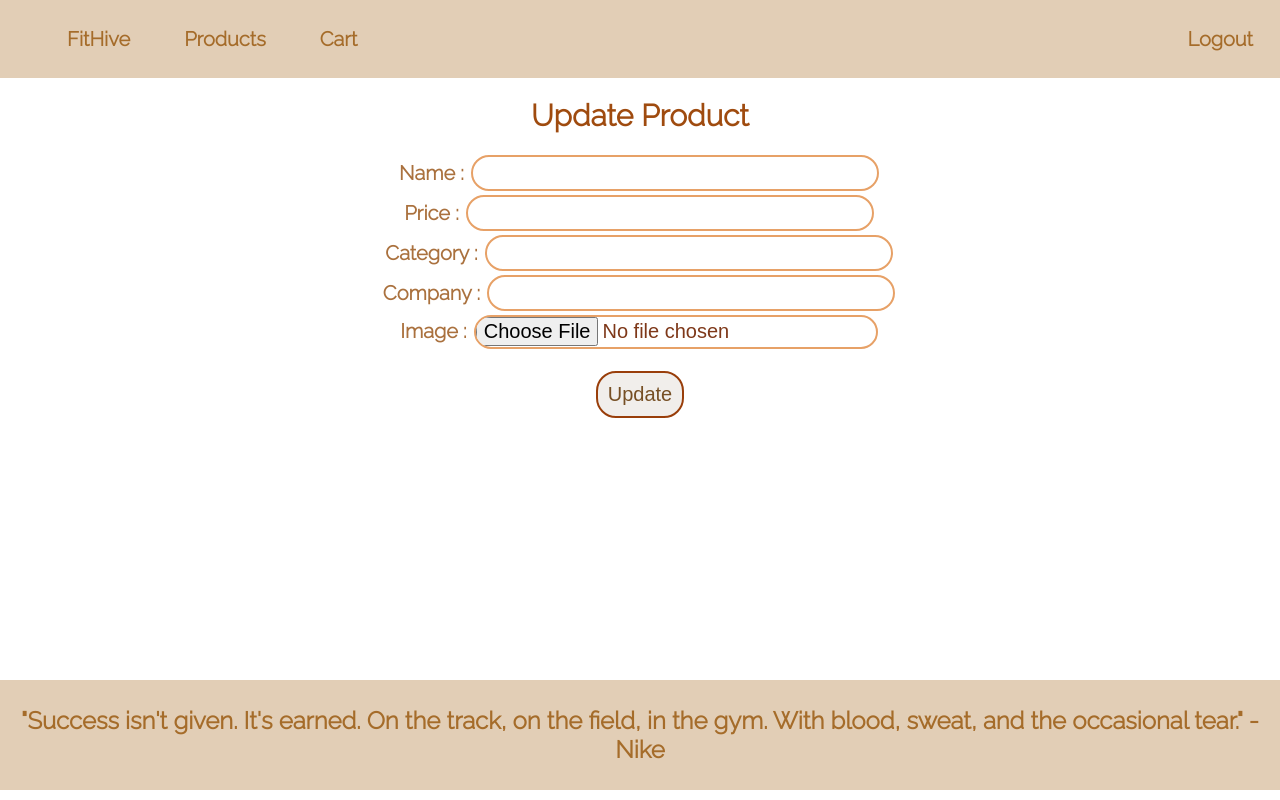
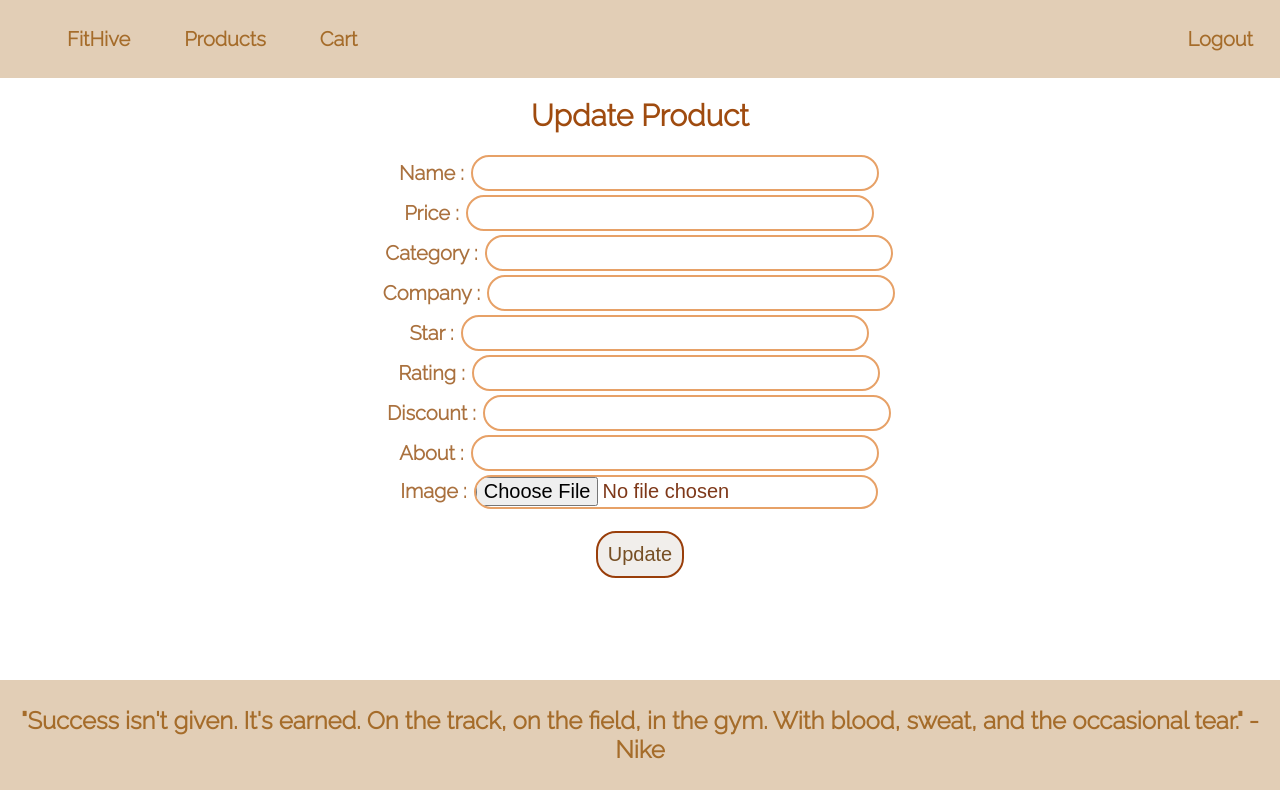
Before and after one commit to JAYAKANTHARUN/FitHive, a React (Create React App) app in the folder client/: page /update/1 in a window 1280 px wide. Built offline with nearby package versions, Linux system fonts and the light colour scheme; no server answers; sample sign-in values are in the browser's storage.

Commit message:
Updated Products Collection

```diff
--- a/client/src/App.css
+++ b/client/src/App.css
@@ -223,8 +223,9 @@ table img{
   border-radius: 20px;
   padding: 5px;
   transition: all 0.5s ease;
-  margin-left: 2px;
-  margin-right: 2px;
+  /* margin-left: 2px;
+  margin-right: 2px; */
+  margin: 2px;
 }
 .products button:hover{
   background-color: rgb(225, 210, 194);
--- a/client/src/components/AddProduct.js
+++ b/client/src/components/AddProduct.js
@@ -8,6 +8,10 @@ const AddProduct=()=>{
     const [category,setcategory]=useState('')
     const [company,setcompany]=useState('')
     const [image,setimage]=useState('')
+    const [star,setstar]=useState('')
+    const [rating,setrating]=useState('')
+    const [discount,setdiscount]=useState('')
+    const [about,setabout]=useState('')
     const navigate=useNavigate()
 
     const addproduct=async ()=>{
@@ -17,7 +21,7 @@ const AddProduct=()=>{
 
         let result = await fetch('http://127.0.0.1:3000/add',{
             method:'post',
-            body:JSON.stringify({name,price,category,company,image}),
+            body:JSON.stringify({name,price,category,company,image,star,rating,discount,about}),
             headers:{
                 'Content-Type':'application/json',
                 'authorization':JSON.parse(localStorage.getItem('token'))
@@ -25,7 +29,7 @@ const AddProduct=()=>{
         })
         result=await result.json()
         //console.log(result)
-        if (result.name && result.price && result.category && result.company && result.image){
+        if (result.name && result.price && result.category && result.company && result.image && result.star && result.rating && result.discount && result.about){
             navigate('/admin')
         }
         else{
@@ -56,6 +60,14 @@ const AddProduct=()=>{
             <input type="text" id='category' value={category} onChange={(e) => { setcategory(e.target.value) }} /><br />
             <label>Company : </label>
             <input type="text" id='company' value={company} onChange={(e) => { setcompany(e.target.value) }} /><br />
+            <label>Star : </label>
+            <input type="text" id='star' value={star} onChange={(e) => { setstar(e.target.value) }} /><br />
+            <label>Rating : </label>
+            <input type="text" id='rating' value={rating} onChange={(e) => { setrating(e.target.value) }} /><br />
+            <label>Discount : </label>
+            <input type="text" id='discount' value={discount} onChange={(e) => { setdiscount(e.target.value) }} /><br />
+            <label>About : </label>
+            <input type="text" id='about' value={about} onChange={(e) => { setabout(e.target.value) }} /><br />
             <label>Image : </label>
             <input type="file" accept="image/*" onChange={converttobase64} />
             {image === "" || image === null ? "" : <img src={image} alt="loading" />} <br />
--- a/client/src/components/Details.js
+++ b/client/src/components/Details.js
@@ -9,12 +9,18 @@ const Details = () => {
     const [category, setcategory] = useState('')
     const [company, setcompany] = useState('')
     const [image, setimage] = useState('')
+    const [star,setstar]=useState('')
+    const [rating,setrating]=useState('')
+    const [discount,setdiscount]=useState('')
+    const [about,setabout]=useState('')
     const params = useParams()
     const navigate=useNavigate()
 
     useEffect(() => {
+        const parsedstar=parseInt(star)
+        setstarcount(parsedstar)
         getdetails()
-    }, [])
+    }, [star])
 
     const getdetails = async () => {
         let result = await fetch(`http://127.0.0.1:3000/details/${params.id}`)
@@ -24,13 +30,17 @@ const Details = () => {
         setcategory(result.category)
         setcompany(result.company)
         setimage(result.image)
+        setstar(result.star)
+        setrating(result.rating)
+        setdiscount(result.discount)
+        setabout(result.about)
     }
     const auth = JSON.parse(localStorage.getItem('user'))
 
-    const [rating, setRating] = useState(4);
+    const [starcount, setstarcount] = useState(parseFloat(star));
 
     const handleStarClick = (starIndex) => {
-        setRating(starIndex + 1);
+        setstarcount(starIndex + 1);
     };
     const addtocart = async (id,name,price,company,category,image) => {
         if (auth) {
@@ -61,20 +71,20 @@ const Details = () => {
                 <div className="detailspara">
                     <p className="brand">Brand - {company}</p>
                     <div className="rating">
-                        4.0 - {[...Array(5)].map((_, index) => (
+                        {star}.0 - {[...Array(5)].map((_, index) => (
                             <span
                                 key={index}
-                                className={index < rating ? 'star filled' : 'star'}
+                                className={index < starcount ? 'star filled' : 'star'}
                                 onClick={() => handleStarClick(index)}
                             >
                                 &#9733;
                             </span>
-                        ))} <a href=''> 135 Ratings</a>
+                        ))} <a href=''> {rating} Ratings</a>
                     </div>
                     <div className="amount">
-                        <p className="red">-70%  </p><p className="discount">${price}</p>
+                        <p className="red">-{discount}%  </p><p className="discount">${price}</p>
                     </div>
-                    <p className="mrp">M.R.P - ${Math.round(price * 100.00 / 70.00)}</p>
+                    <p className="mrp">M.R.P - ${Math.round(price * 100.00 / (100.00-discount))}</p>
                     <p className="deals">Deal of the Day</p>
                     <p className="tax">Inclusive of all Taxes</p>
                     <hr />
@@ -104,8 +114,7 @@ const Details = () => {
                     <div>
                         <p className="heading">About this Item - </p>
                         <p className="about">Category - {category}</p>
-                        <p className="about">Lorem ipsum dolor sit amet, consectetur adipisicing elit. Quasi, et.</p>
-                        <p className="about">Lorem ipsum dolor sit amet consectetur adipisicing elit. Ipsam, eos fuga? Officiis esse laudantium.</p>
+                        <p className="about">{about}</p>
                     </div>
                     <hr />
                     <button onClick={() => { addtocart(params.id,name,price,company,category,image) }}>Add to Cart</button>
--- a/client/src/components/ProductsList.js
+++ b/client/src/components/ProductsList.js
@@ -84,6 +84,8 @@ const Products = () => {
                                     <th scope="col">Price</th>
                                     <th scope="col">Category</th>
                                     <th scope="col">Company</th>
+                                    <th scope="col">Star</th>
+                                    <th scope="col">Discount</th>
                                     <th scope="col">Image</th>
                                     <th scope="col">Operation</th>
 
@@ -98,6 +100,8 @@ const Products = () => {
                                             <td>{item.price}</td>
                                             <td>{item.category}</td>
                                             <td>{item.company}</td>
+                                            <td>{item.star} Star</td>
+                                            <td>{item.discount}%</td>
                                             <td><img src={item.image} alt="loading" /></td>
                                             <td><button onClick={() => deleteproduct(item._id)}>Delete</button><button onClick={() => updateproduct(item._id)}>Update</button></td>
                                         </tr>
--- a/client/src/components/UpdateProduct.js
+++ b/client/src/components/UpdateProduct.js
@@ -8,6 +8,10 @@ const UpdateProduct=()=>{
     const [category,setcategory]=useState('')
     const [company,setcompany]=useState('')
     const [image,setimage]=useState('')
+    const [star,setstar]=useState('')
+    const [rating,setrating]=useState('')
+    const [discount,setdiscount]=useState('')
+    const [about,setabout]=useState('')
     const params=useParams()
     const navigate=useNavigate()
 
@@ -27,20 +31,24 @@ const UpdateProduct=()=>{
         setcategory(result.category)
         setcompany(result.company)
         setimage(result.image)
+        setstar(result.star)
+        setrating(result.rating)
+        setdiscount(result.discount)
+        setabout(result.about)
     }
 
     const updateproduct=async ()=>{
-        //console.log(name,price,category,company,image)
+        console.log(name,price,category,company,image,star,rating,discount,about)
         let result = await fetch(`http://127.0.0.1:3000/admin/${params.id}`,{
             method:'post',
-            body:JSON.stringify({id:params.id,name,price,category,company,image}),
+            body:JSON.stringify({id:params.id,name,price,category,company,image,star,rating,discount,about}),
             headers:{
                 "Content-Type":"application/json",
                 'authorization':JSON.parse(localStorage.getItem('token'))
             }
         })
         result=await result.json()
-        //console.log(result)
+        console.log(result)
         if (result.matchedCount){
             navigate('/admin')
         }
@@ -74,6 +82,14 @@ const UpdateProduct=()=>{
             <input type="text" id='category' value={category} onChange={(e) => { setcategory(e.target.value) }} /><br />
             <label>Company : </label>
             <input type="text" id='company' value={company} onChange={(e) => { setcompany(e.target.value) }} /><br />
+            <label>Star : </label>
+            <input type="text" id='star' value={star} onChange={(e) => { setstar(e.target.value) }} /><br />
+            <label>Rating : </label>
+            <input type="text" id='rating' value={rating} onChange={(e) => { setrating(e.target.value) }} /><br />
+            <label>Discount : </label>
+            <input type="text" id='discount' value={discount} onChange={(e) => { setdiscount(e.target.value) }} /><br />
+            <label>About : </label>
+            <input type="text" id='about' value={about} onChange={(e) => { setabout(e.target.value) }} /><br />
             <label>Image : </label>
             <input type="file" accept="image/*" onChange={converttobase64} />
             {image === "" || image === null ? "" : <img src={image} alt="loading" />} <br />
```
Also changed, not shown: 2 other files (tests, documents, lock files or other folders).
